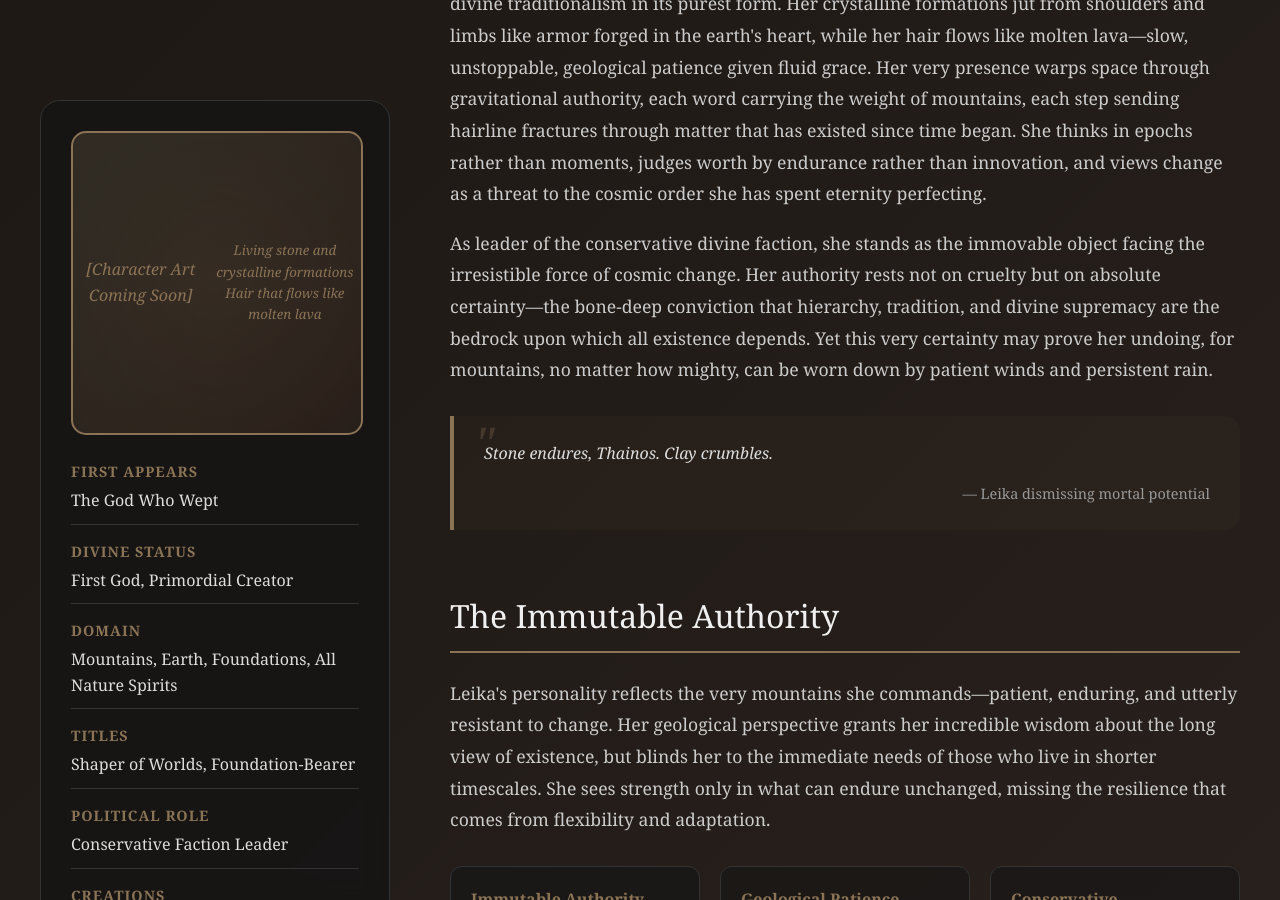
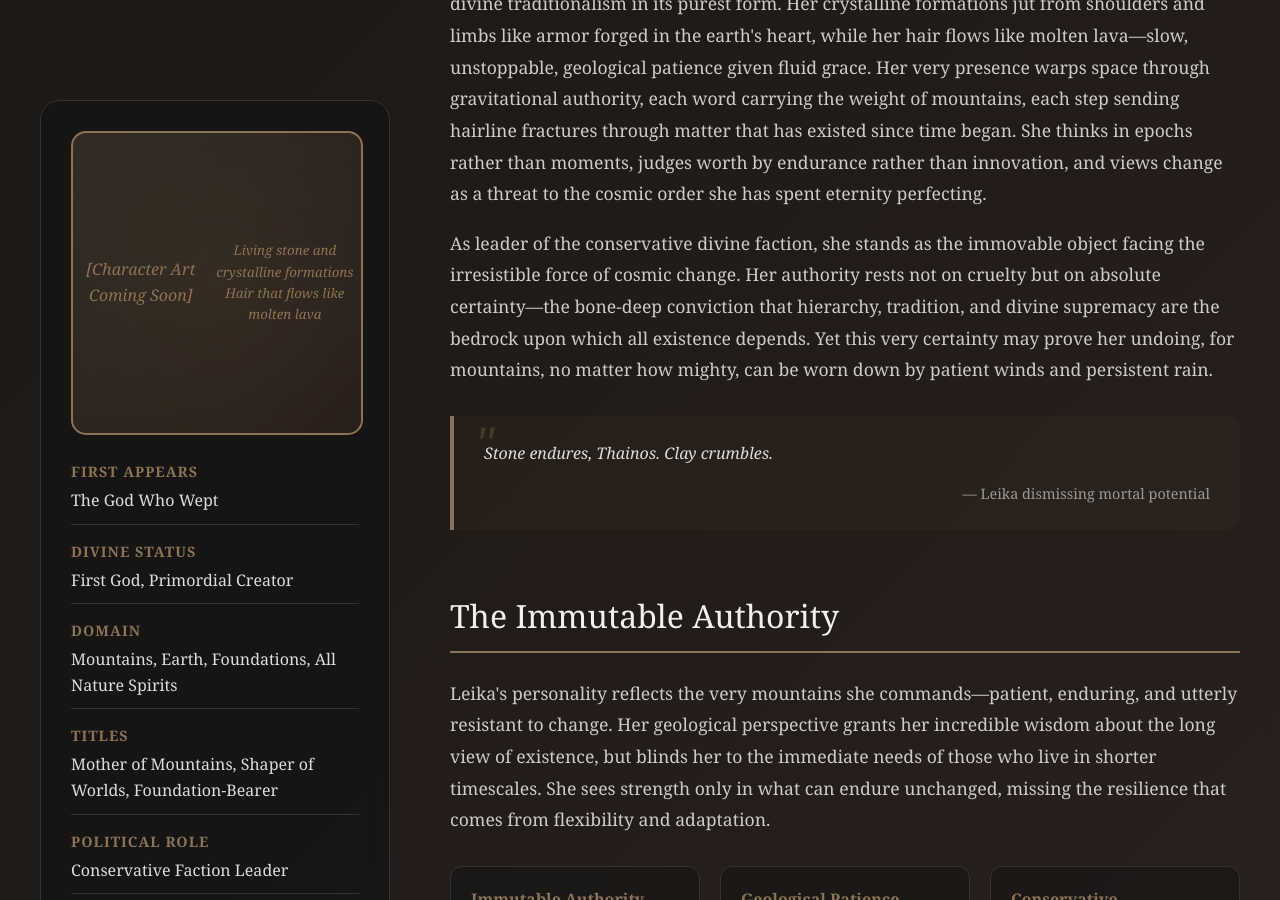
Before and after one commit to Mileena28/Mileena28.github.io, a Jekyll site: the page world-guide/characters/leika.html, which Jekyll copies as it is, in a window 1280 px wide and 900 px high, scrolled down 863 px. Built offline with Jekyll 4.4.1, drawn with Linux system fonts in a browser that asks for light colours.

Commit message:
Update leika.html

```diff
--- a/world-guide/characters/leika.html
+++ b/world-guide/characters/leika.html
@@ -548,7 +548,7 @@
                         </div>
                         <div class="stat-item">
                             <div class="stat-label">Titles</div>
-                            <div class="stat-value">Shaper of Worlds, Foundation-Bearer</div>
+                            <div class="stat-value">Mother of Mountains, Shaper of Worlds, Foundation-Bearer</div>
                         </div>
                         <div class="stat-item">
                             <div class="stat-label">Political Role</div>
```
